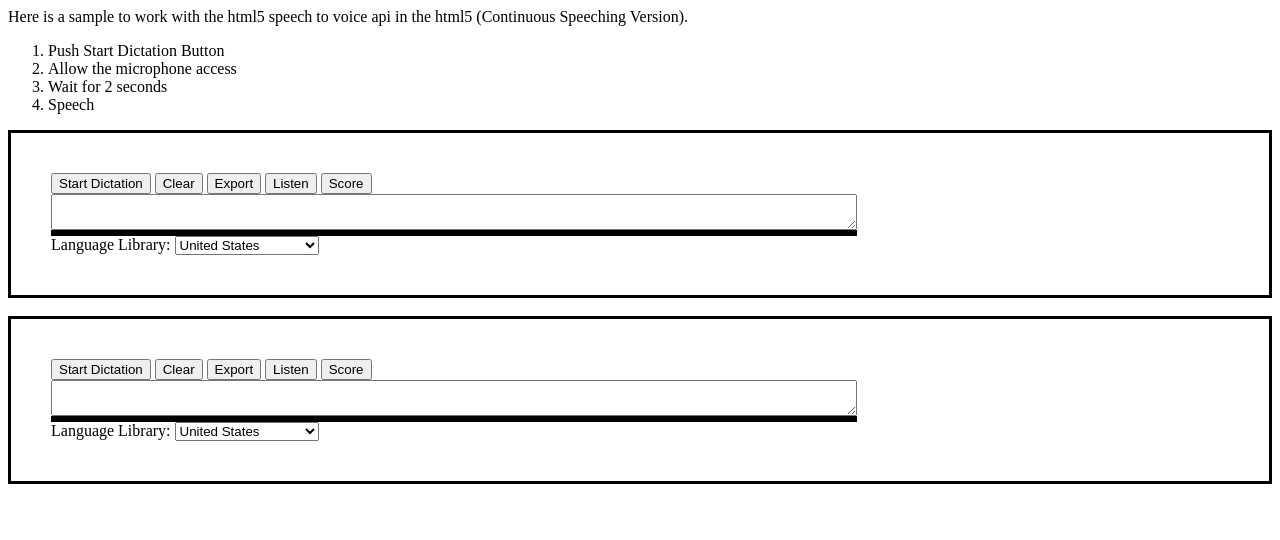
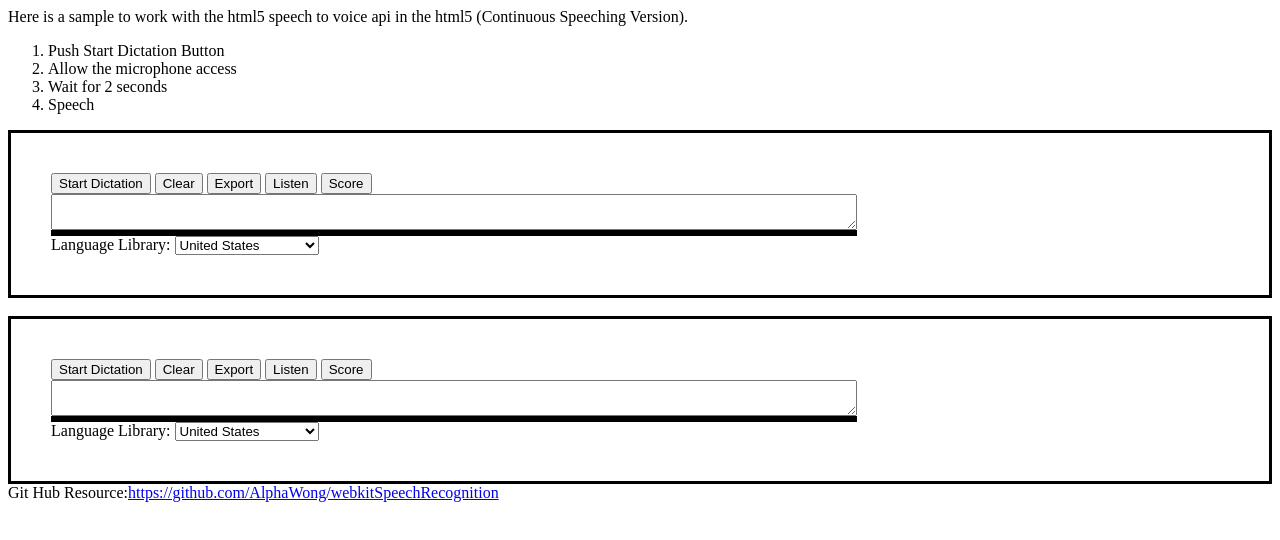
Before and after one commit to AlphaWong/webkitSpeechRecognition, a plain HTML site: page sample1/index.html in a window 1280 px wide. Drawn offline with Linux system fonts and the light colour scheme.

Commit message:
<Improvement> 1. Add a reference.

```diff
--- a/sample1/index.html
+++ b/sample1/index.html
@@ -67,6 +67,9 @@
         </div>
     </section>
     <!--    End Second Section-->
+    <footer>
+        Git Hub Resource:<a href="https://github.com/AlphaWong/webkitSpeechRecognition">https://github.com/AlphaWong/webkitSpeechRecognition</a>
+    </footer>
 </body>
 <script src="./lib/filepicker.js"></script>
 <script src="./lib/longTextSpeech.js"></script>
```
Also changed, not shown: 1 other file.
